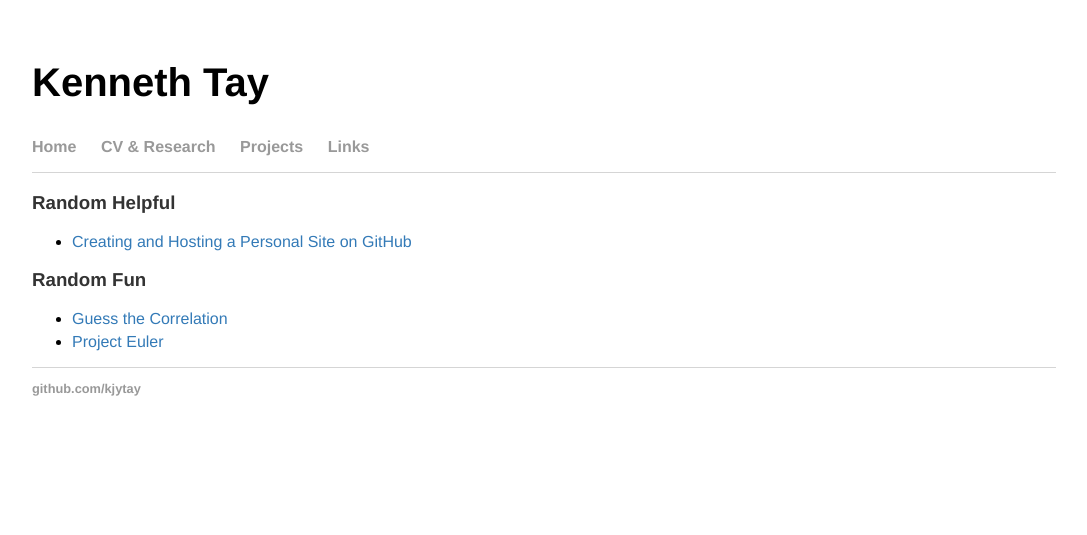
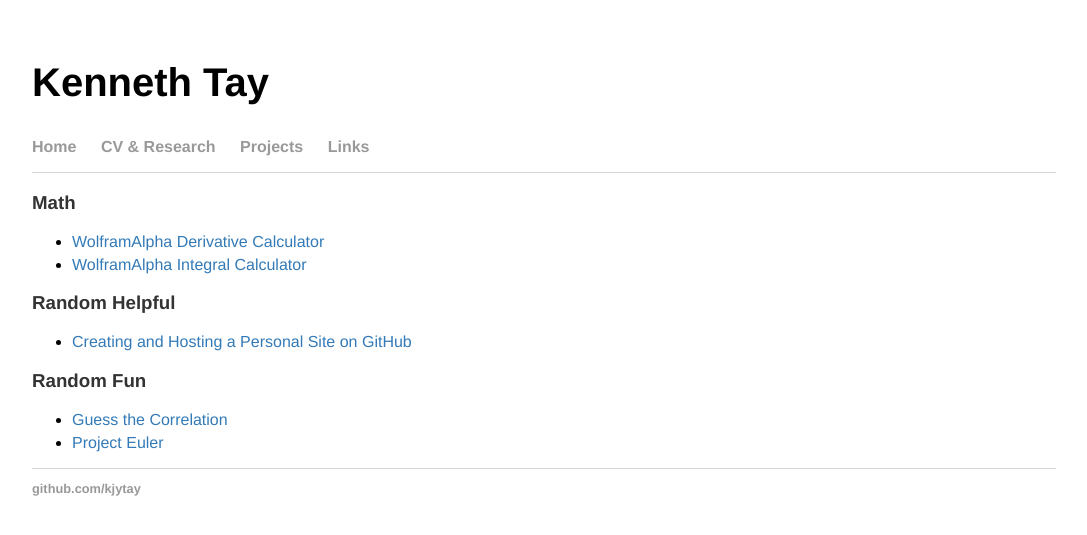
Before and after one commit to kjytay/kjytay.github.io, a Jekyll site: the page built from links/index.html, in a window 1280 px wide. Shown: the top 535 px of the page, without its empty margins (96-1183 px from the left). Built offline with Jekyll 4.4.1, drawn with Linux system fonts in a browser that asks for light colours.

Commit message:
Updated links.

```diff
--- a/links/index.html
+++ b/links/index.html
@@ -3,10 +3,15 @@ layout: default
 title: Kenneth Tay
 ---
 
+<h3>Math</h3>
+<ul>
+  <li><a target="_blank" href="http://www.wolframalpha.com/calculators/derivative-calculator/">WolframAlpha Derivative Calculator</a></li>
+  <li><a target="_blank" href="http://www.wolframalpha.com/calculators/integral-calculator/">WolframAlpha Integral Calculator</a></li>
+</ul>
+
 <h3>Random Helpful</h3>
 <ul>
-  <li><a target="_blank"
-  href="http://jmcglone.com/guides/github-pages/">Creating and Hosting a Personal Site on GitHub</a></li>
+  <li><a target="_blank" href="http://jmcglone.com/guides/github-pages/">Creating and Hosting a Personal Site on GitHub</a></li>
 </ul>
 
 <h3>Random Fun</h3>
```
